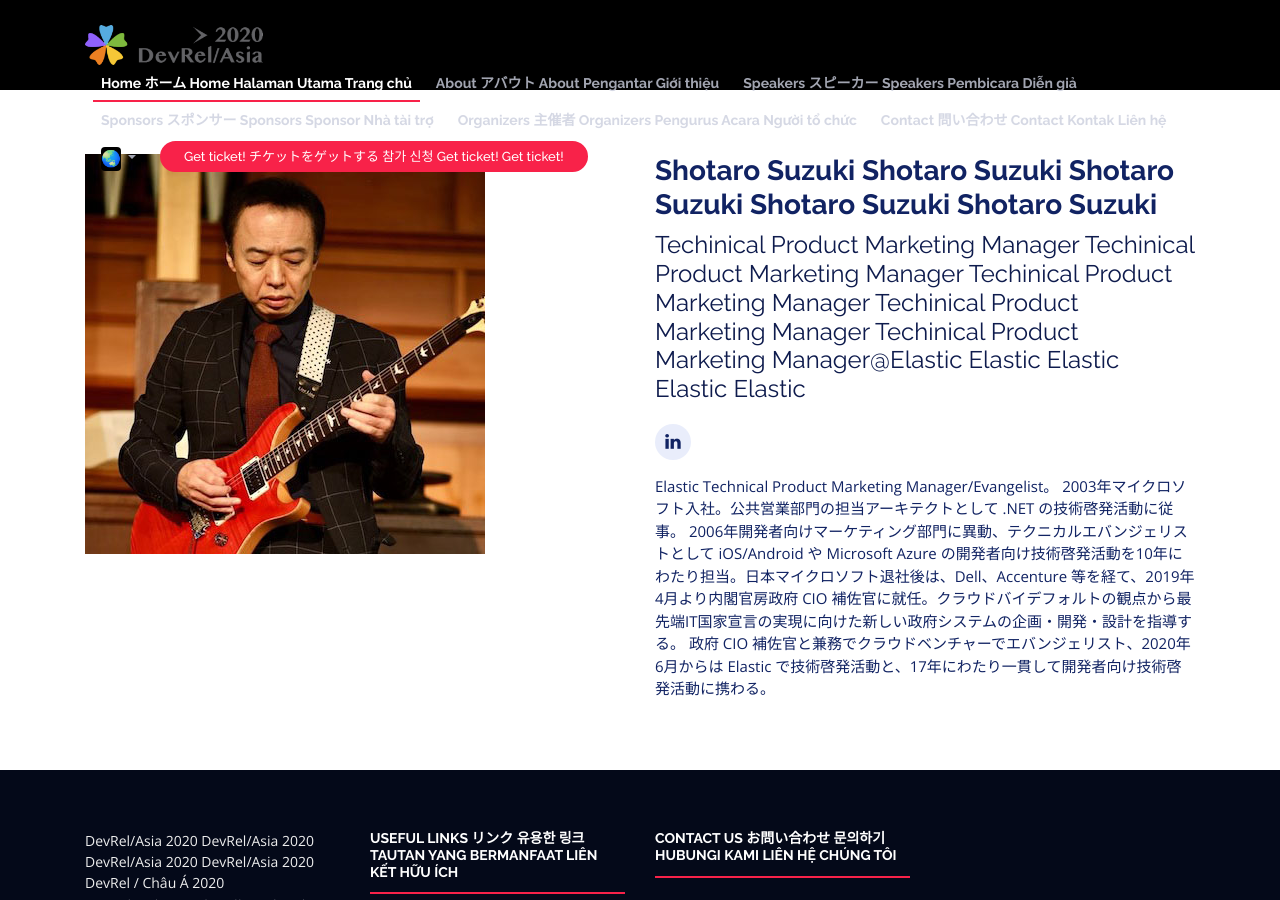
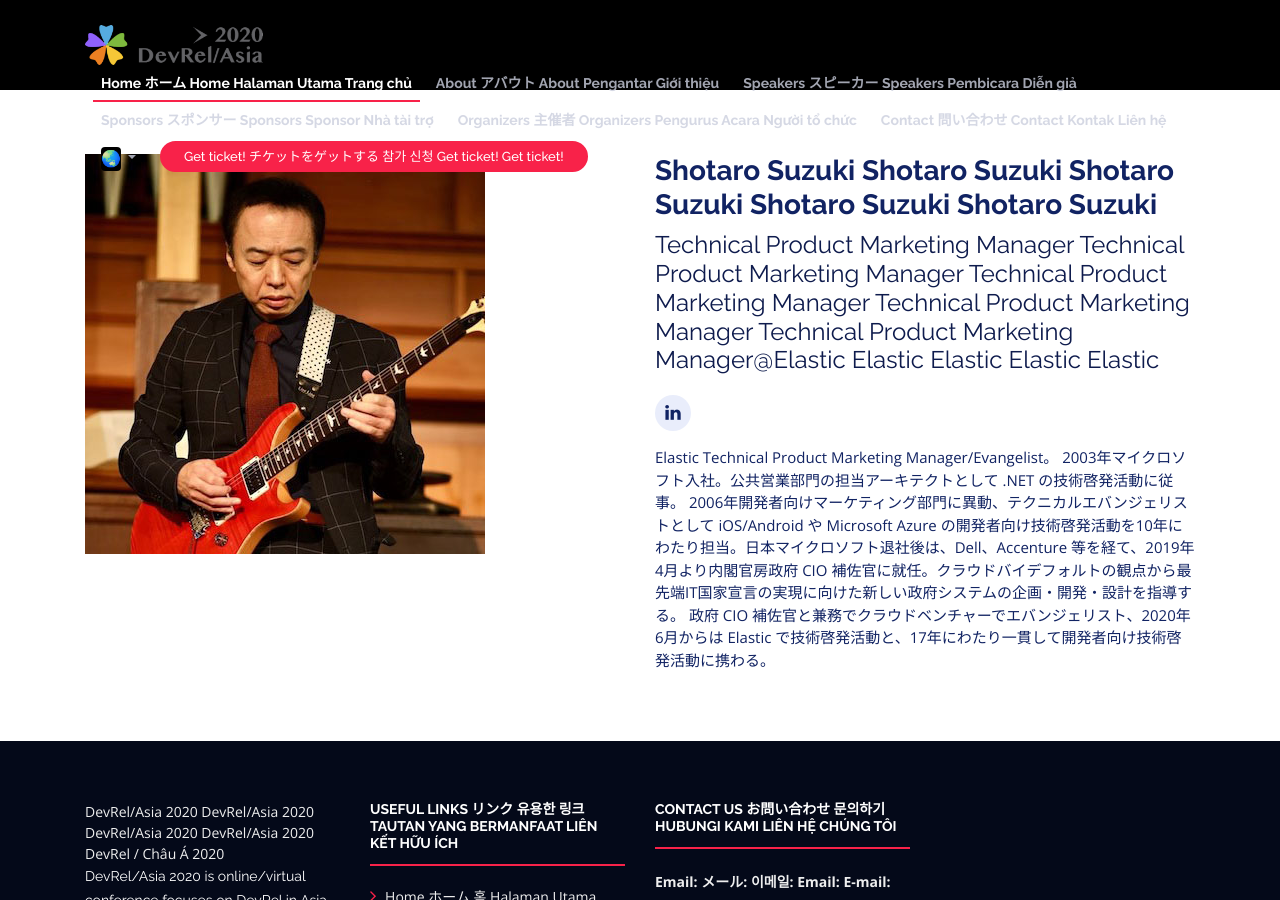
Before and after one commit to DevRel-Asia/asia-2020, a Jekyll site: the page built from speakers/shotaro.md, in a window 1280 px wide and 900 px high. Built offline with Jekyll 4.4.1, drawn with Linux system fonts in a browser that asks for light colours; nearby versions of some CDN libraries.

Commit message:
Auto update

```diff
--- a/_data/speakers.json
+++ b/_data/speakers.json
@@ -478,11 +478,11 @@
   {
     "id": "shotaro",
     "company_english": "Elastic",
-    "speaker_title_english": "Techinical Product Marketing Manager",
+    "speaker_title_english": "Technical Product Marketing Manager",
     "name_english": "Shotaro Suzuki",
     "profile_english": "",
     "company_your_language": "Elastic",
-    "speaker_title_your_language": "Techinical Product Marketing Manager",
+    "speaker_title_your_language": "Technical Product Marketing Manager",
     "name_your_language": "Shotaro Suzuki",
     "profile_your_language": "Elastic Technical Product Marketing Manager/Evangelist。\r\n2003年マイクロソフト入社。公共営業部門の担当アーキテクトとして .NET の技術啓発活動に従事。\r\n2006年開発者向けマーケティング部門に異動、テクニカルエバンジェリストとして iOS/Android や Microsoft Azure の開発者向け技術啓発活動を10年にわたり担当。日本マイクロソフト退社後は、Dell、Accenture 等を経て、2019年4月より内閣官房政府 CIO 補佐官に就任。クラウドバイデフォルトの観点から最先端IT国家宣言の実現に向けた新しい政府システムの企画・開発・設計を指導する。\r\n政府 CIO 補佐官と兼務でクラウドベンチャーでエバンジェリスト、2020年6月からは Elastic で技術啓発活動と、17年にわたり一貫して開発者向け技術啓発活動に携わる。",
     "web": "",
```
Also changed, not shown: _data/sps.json.
